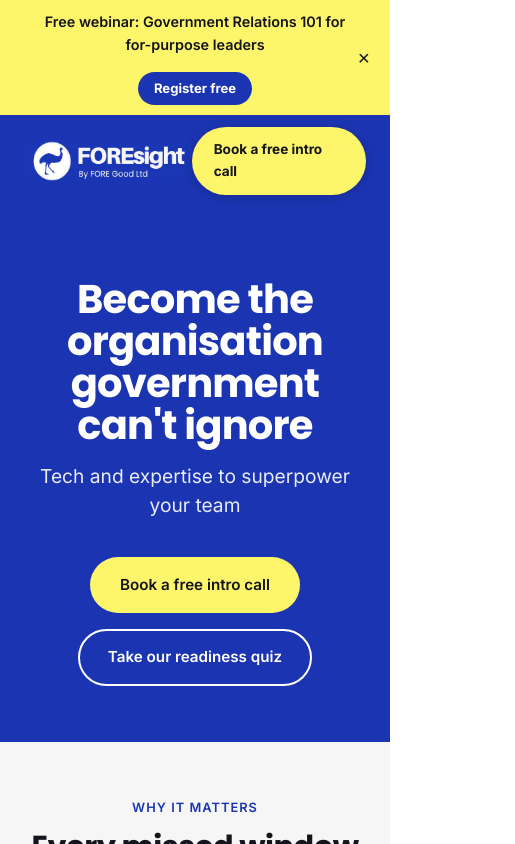
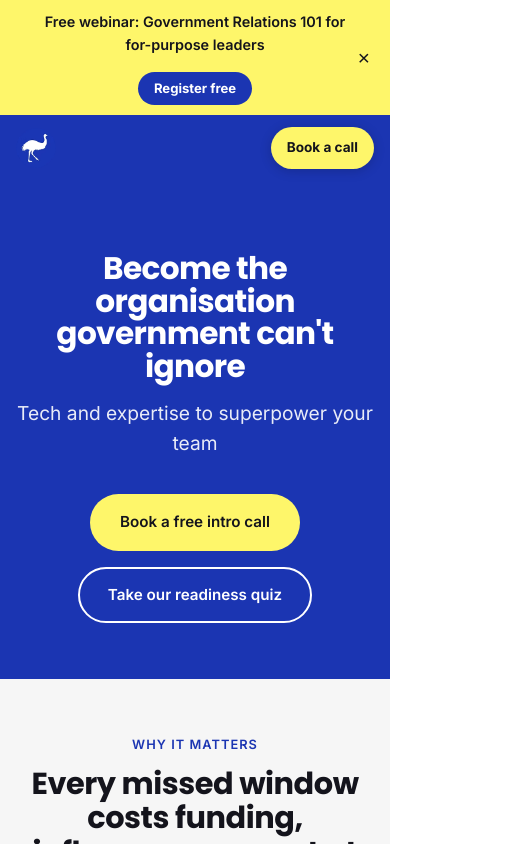
Before and after one commit to FORE-Good/foresightgr-site, a Next.js app: page / in a window 390 px wide. Shown: the top 844 px of the page, 515 px wide, since content can reach past the window. Built offline with nearby package versions, Linux system fonts and the light colour scheme.

Commit message:
styling for mobile

```diff
--- a/app/globals.css
+++ b/app/globals.css
@@ -29,6 +29,7 @@ body {
 img { max-width: 100%; display: block; }
 
 .wrap {
+  width: 100%;
   max-width: 1120px;
   margin: 0 auto;
   padding: 0 24px;
@@ -41,10 +42,11 @@ h1, h2, h3 {
   font-weight: 700;
   line-height: 1.15;
   margin: 0 0 16px;
+  overflow-wrap: anywhere;
 }
 
 h1 {
-  font-size: clamp(2.5rem, 4.5vw, 3.6rem);
+  font-size: clamp(1.85rem, 8vw, 3.6rem);
   line-height: 1.05;
   letter-spacing: -0.02em;
 }
@@ -162,12 +164,24 @@ a { color: var(--blue); }
 .header-cta {
   font-weight: 700;
   box-shadow: 0 2px 12px rgba(0, 0, 0, 0.18);
+  white-space: nowrap;
 }
 .header-cta:hover {
   box-shadow: 0 4px 16px rgba(0, 0, 0, 0.22);
 }
 @media (max-width: 700px) {
   .header-nav { display: none; }
+  .header-cta-extra { display: none; }
+  .site-header .wrap { padding-left: 16px; padding-right: 16px; }
+  .logo img {
+    height: 40px;
+    width: 40px;
+    border-radius: 50%;
+  }
+  .header-cta {
+    padding: 8px 14px;
+    min-height: 40px;
+  }
 }
 
 /* Hero */
@@ -235,10 +249,11 @@ a { color: var(--blue); }
 /* Features */
 .feature-grid {
   display: grid;
-  grid-template-columns: repeat(auto-fit, minmax(280px, 1fr));
+  grid-template-columns: repeat(3, minmax(0, 1fr));
   gap: 28px;
 }
 .feature-card {
+  min-width: 0;
   background: var(--white);
   border: 1px solid #e7e7ea;
   border-radius: var(--radius);
@@ -299,11 +314,11 @@ a { color: var(--blue); }
 .testimonial-trusted { background: var(--bg-light); }
 .testimonial-trusted-grid {
   display: grid;
-  grid-template-columns: 1.4fr 1fr;
+  grid-template-columns: minmax(0, 1.4fr) minmax(0, 1fr);
   gap: 48px;
   align-items: center;
 }
-.testimonial { text-align: left; }
+.testimonial { text-align: left; min-width: 0; }
 .testimonial blockquote {
   font-family: var(--font-body);
   font-size: 1.2rem;
@@ -313,8 +328,15 @@ a { color: var(--blue); }
   line-height: 1.55;
   border-left: 3px solid var(--blue);
   padding-left: 24px;
+  overflow-wrap: break-word;
 }
-.testimonial-attr { color: var(--text-muted); font-weight: 500; font-size: 0.95rem; }
+.testimonial-attr {
+  color: var(--text-muted);
+  font-weight: 500;
+  font-size: 0.95rem;
+  overflow-wrap: break-word;
+}
+.trusted { min-width: 0; }
 .trusted-label {
   text-transform: uppercase;
   letter-spacing: 0.08em;
@@ -329,6 +351,8 @@ a { color: var(--blue); }
   align-items: center;
   gap: 28px;
   flex-wrap: wrap;
+  max-width: 100%;
+  min-width: 0;
 }
 .trusted-logos img {
   height: 56px;
@@ -511,15 +535,21 @@ a { color: var(--blue); }
 @media (max-width: 1000px) {
   .pricing-grid--three {
     grid-template-columns: 1fr;
-    max-width: 460px;
+    max-width: 560px;
   }
   .price-summary { min-height: 0; }
+}
+
+@media (max-width: 900px) {
+  .feature-grid {
+    grid-template-columns: 1fr;
+  }
 }
 
 @media (max-width: 700px) {
   .pricing-grid {
     grid-template-columns: 1fr;
-    max-width: 420px;
+    max-width: 560px;
   }
   .price-card--hero { padding: 36px 28px; }
 }
@@ -653,20 +683,19 @@ a { color: var(--blue); }
 
 @media (max-width: 600px) {
   .hero { padding: 72px 0 56px; }
+  .hero .wrap { padding-left: 16px; padding-right: 16px; }
   .stat-row { gap: 32px; }
 
   .trusted-logos {
-    flex-wrap: nowrap;
-    justify-content: flex-start;
-    overflow-x: auto;
-    scroll-snap-type: x mandatory;
-    -webkit-overflow-scrolling: touch;
-    gap: 28px;
-    margin: 0 -24px;
-    padding: 0 24px 8px;
+    display: grid;
+    grid-template-columns: repeat(2, minmax(0, 1fr));
+    gap: 24px 20px;
+    justify-items: center;
+    align-items: center;
+    width: 100%;
   }
   .trusted-logos img {
-    flex: 0 0 auto;
-    scroll-snap-align: center;
+    max-width: 100%;
+    height: 48px;
   }
 }
--- a/components/Header.js
+++ b/components/Header.js
@@ -5,10 +5,13 @@ export default function Header() {
     <header className="site-header">
       <div className="wrap header-inner">
         <a href="#top" className="logo">
-          <img
-            src="/assets/logo-horizontal.jpg"
-            alt="FOREsight by FORE Good"
-          />
+          <picture>
+            <source media="(max-width: 700px)" srcSet="/assets/logo-mark.png" />
+            <img
+              src="/assets/logo-horizontal.jpg"
+              alt="FOREsight by FORE Good"
+            />
+          </picture>
         </a>
         <div className="header-right">
           <nav className="header-nav">
@@ -21,7 +24,7 @@ export default function Header() {
             target="_blank"
             rel="noopener"
           >
-            Book a free intro call
+            Book a<span className="header-cta-extra"> free intro</span> call
           </a>
         </div>
       </div>
--- a/components/Pricing.js
+++ b/components/Pricing.js
@@ -143,10 +143,6 @@ export default function Pricing() {
       <div className="wrap">
         <p className="eyebrow center">Pricing</p>
         <h2 className="section-title">Three ways to work with us</h2>
-        <p className="section-sub">
-          Priced to your organisation&apos;s revenue, because a $40k budget and
-          a $10m budget can&apos;t stretch the same way.
-        </p>
 
         <div className="size-tabs" role="tablist" aria-label="Organisation size">
           <span className="size-tabs-label">Your annual revenue:</span>
@@ -189,14 +185,6 @@ export default function Pricing() {
                   <span className="price-term"> {opt.price.term}</span>
                 ) : null}
               </p>
-              {opt.annual ? (
-                <p className="price-annual">
-                  <span data-tier={`${opt.id}-annual`}>{opt.annual}</span>
-                  /year, 2 months free
-                </p>
-              ) : (
-                <p className="price-annual price-annual--spacer" aria-hidden />
-              )}
 
               <ul className="price-checklist">
                 {opt.items.map((item) => (
```
Also changed, not shown: logo.png (added), public/assets/logo-mark.png (added).
